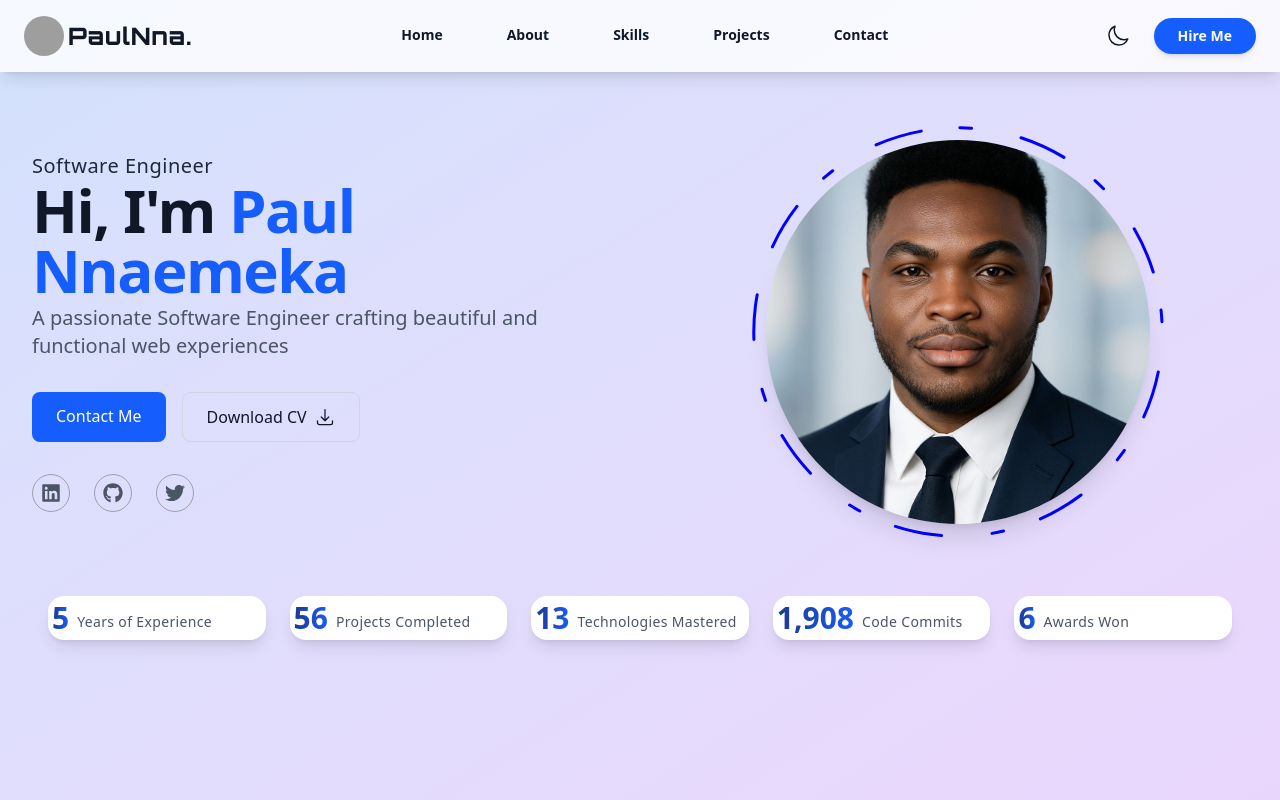
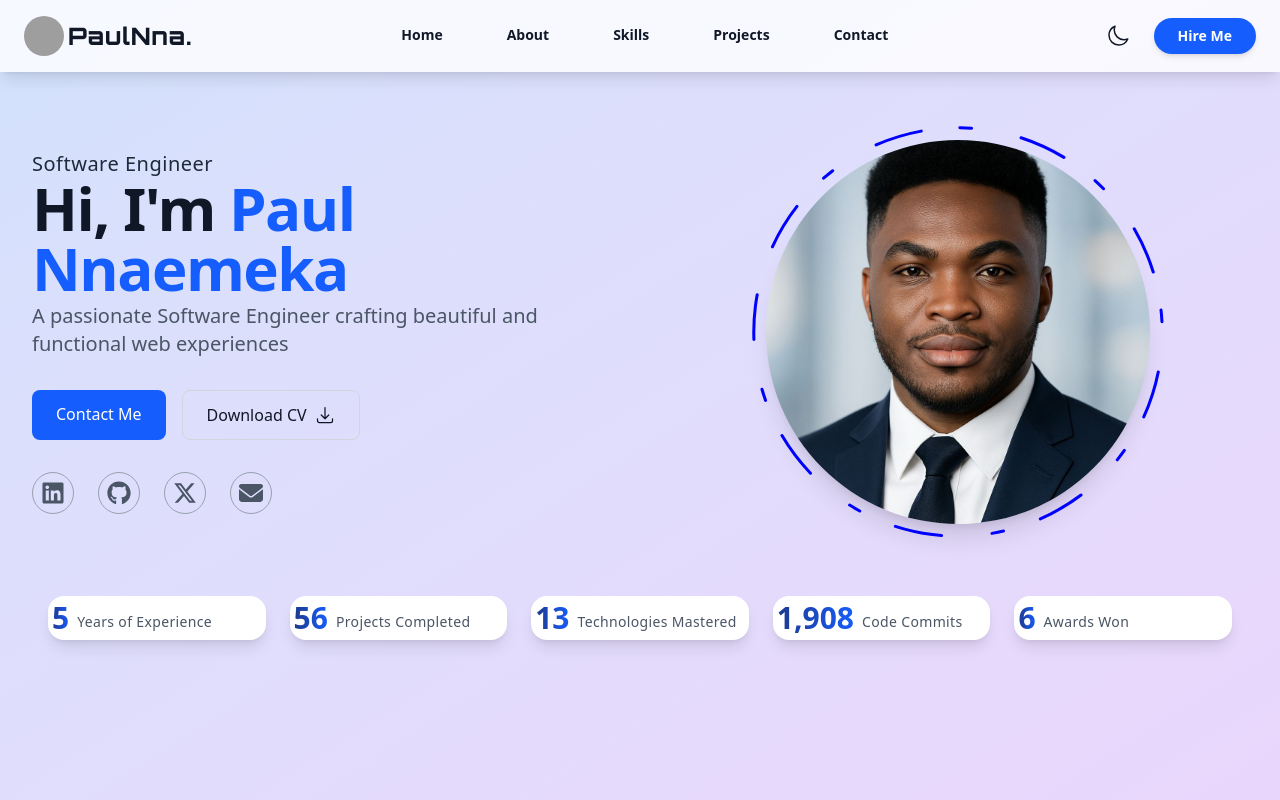
Before and after one commit to Emekapaul/portfolio, a Next.js app: page / in a window 1280 px wide. Shown: the top 800 px of the page. Built offline with nearby package versions, Linux system fonts and the light colour scheme; grey boxes are pictures that could not be loaded; a web font is replaced by a local one.

Commit message:
Add mail logo to social.js component

```diff
--- a/app/components/Social.js
+++ b/app/components/Social.js
@@ -1,21 +1,26 @@
-import { FaLinkedin, FaGithub, FaTwitter } from "react-icons/fa";
+import { FaLinkedin, FaGithub, FaXTwitter, FaEnvelope } from "react-icons/fa6";
 import Link from "next/link";
 
 const socials = [
   {
     name: "LinkedIn",
-    icon: <FaLinkedin size={20} />,
+    icon: <FaLinkedin size={24} />,
     url: "https://www.linkedin.com/in/paul-ugwuoke",
   },
   {
     name: "GitHub",
-    icon: <FaGithub size={20} />,
+    icon: <FaGithub size={24} />,
     url: "https://github.com/Emekapaul",
   },
   {
     name: "Twitter",
-    icon: <FaTwitter size={20} />,
+    icon: <FaXTwitter size={24} />,
     url: "https://twitter.com/Emekapaul302",
+  },
+  {
+    name: "Email",
+    icon: <FaEnvelope size={24} />,
+    url: "/contact",
   },
 ];
 
@@ -27,8 +32,9 @@ const Social = ({ containerStyles, iconStyles }) => {
           href={social.url}
           key={social.name}
           className={iconStyles}
-          target="_blank"
-          rel="noopener noreferrer"
+          {...(social.name === "Email"
+            ? {}
+            : { target: "_blank", rel: "noopener noreferrer" })}
         >
           {social.icon}
         </Link>
```
